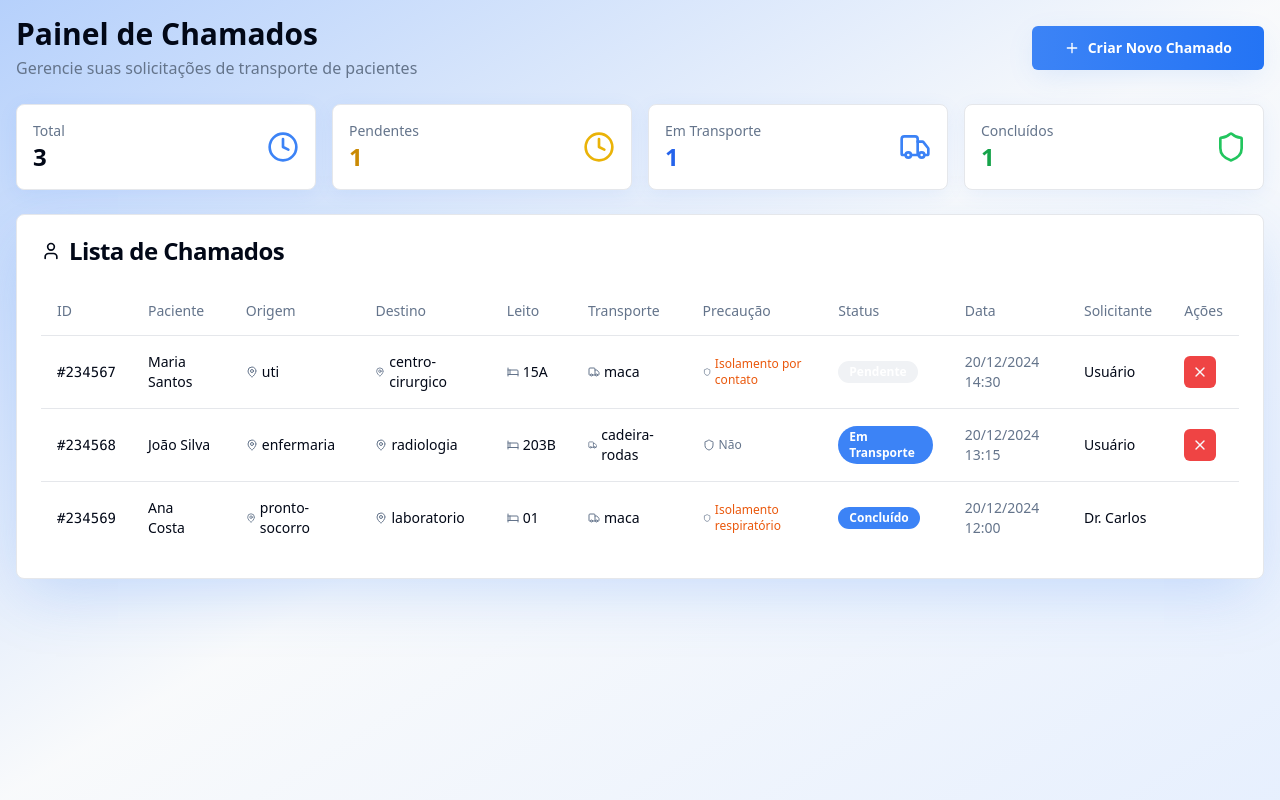
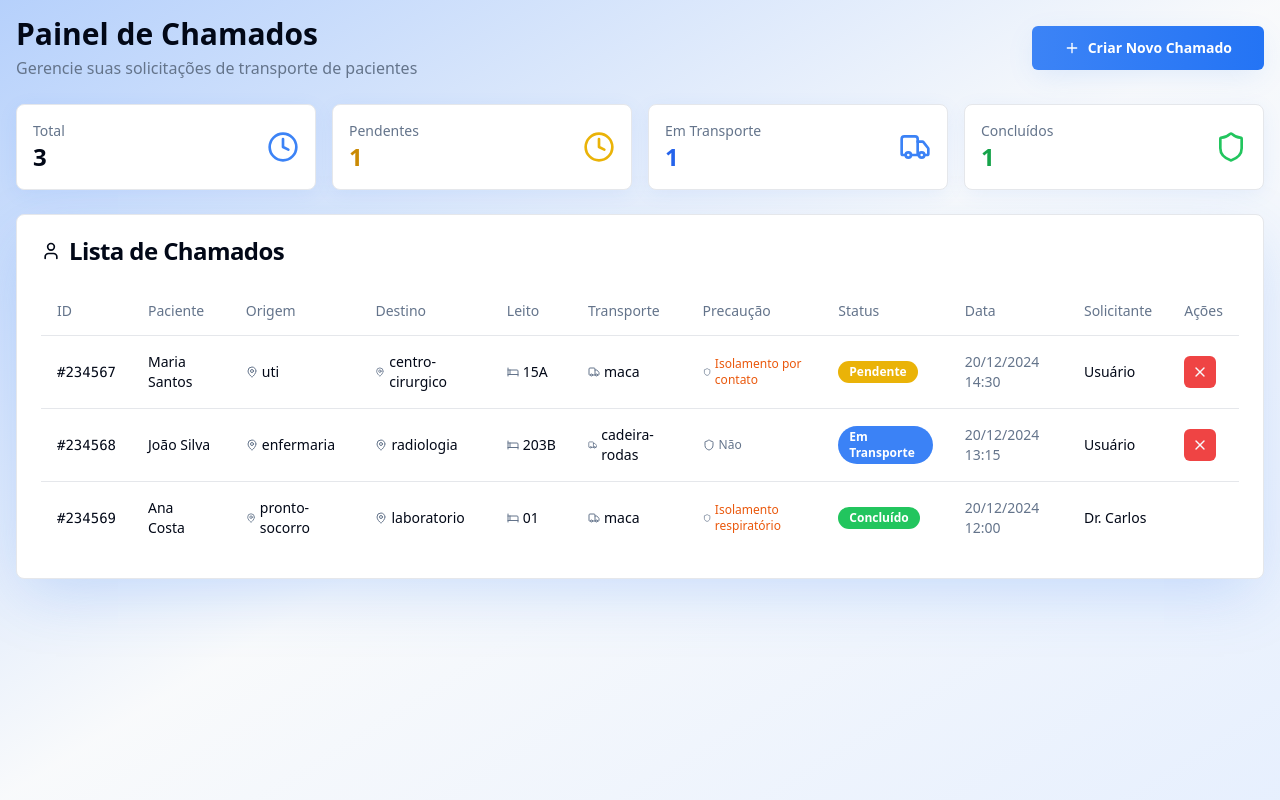
Before and after one commit to Gustavo082001-dev/user-redirect-screenplay, a React (Vite) app: page /solicitante in a window 1280 px wide. Built offline with nearby package versions, Linux system fonts and the light colour scheme.

Commit message:
Apply status colors to calls
Add color coding to call statuses: yellow for pending, green for completed, blue for accepted/in transit, and red for canceled.

```diff
--- a/src/components/ChamadosPanel.tsx
+++ b/src/components/ChamadosPanel.tsx
@@ -40,16 +40,16 @@ const ChamadosPanel = ({ chamados, onNovoChamado, onCancelarChamado, usuarioLoga
 
   const getStatusBadge = (status: string) => {
     const statusConfig = {
-      "Pendente": { variant: "secondary" as const, color: "bg-yellow-500" },
-      "Em Transporte": { variant: "default" as const, color: "bg-blue-500" },
-      "Concluído": { variant: "default" as const, color: "bg-green-500" },
-      "Cancelado": { variant: "destructive" as const, color: "bg-red-500" }
+      "Pendente": "bg-yellow-500 text-white",
+      "Em Transporte": "bg-blue-500 text-white",
+      "Concluído": "bg-green-500 text-white",
+      "Cancelado": "bg-red-500 text-white"
     };
 
-    const config = statusConfig[status as keyof typeof statusConfig] || statusConfig["Pendente"];
+    const className = statusConfig[status as keyof typeof statusConfig] || statusConfig["Pendente"];
 
     return (
-      <Badge variant={config.variant} className="text-white">
+      <Badge className={className}>
         {status}
       </Badge>
     );
```
